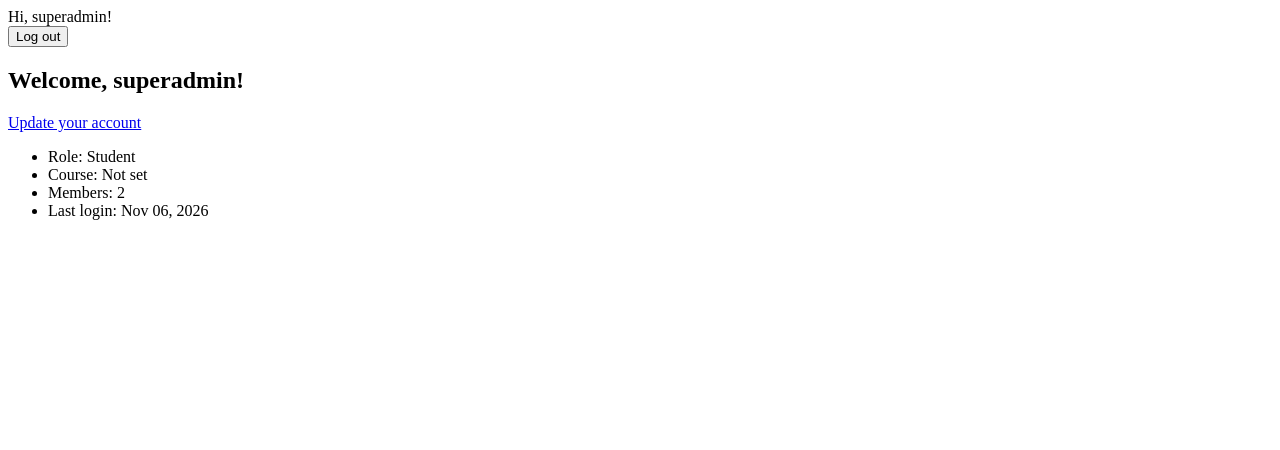
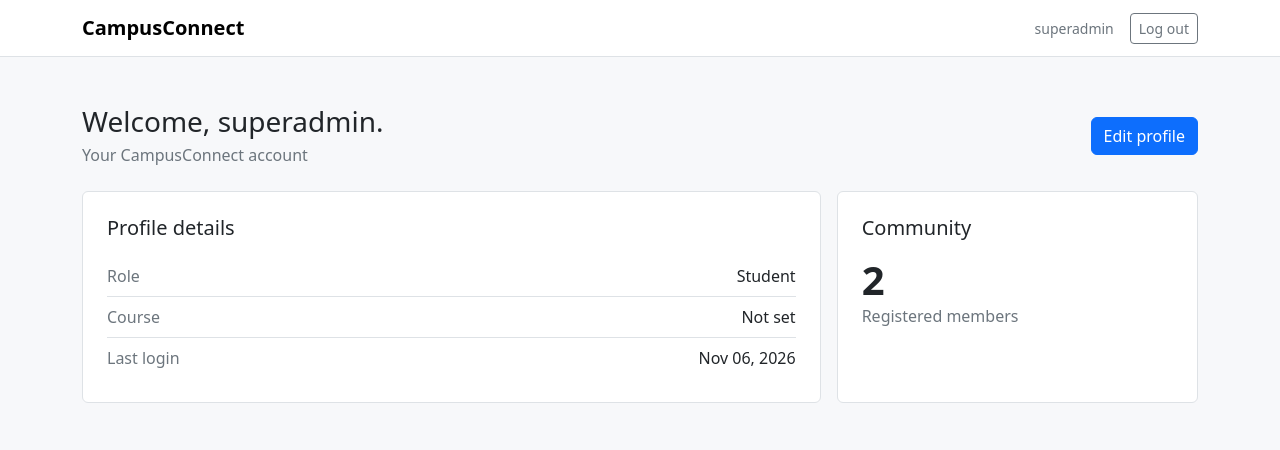
Before and after one commit to Raymond-Isaac-B-Rasonabe/CSIT327-Rasonabe-RaymondIsaac-FirstDjango, a Django app: page /dashboard/view/ in a window 1280 px wide. Shown: the top 450 px of the page. Run offline with Django 5.2, Linux system fonts and the light colour scheme; a user stored in the database is signed in; data comes from the database, SQL or seed files in the repository; both versions use the stored data as it was after the commit.

Commit message:
added cbootstrap incomplete

```diff
--- a/templates/base.html
+++ b/templates/base.html
@@ -1,23 +1,42 @@
 <!DOCTYPE html>
-<html>
-<head><title>
-    {% block title %}CampusConnect{% endblock %}
-</title></head>
+<html lang="en">
+<head>
+    <meta charset="utf-8">
+    <meta name="viewport" content="width=device-width, initial-scale=1">
+    <title>{% block title %}CampusConnect{% endblock %}</title>
+    <link href="https://cdn.jsdelivr.net/npm/bootstrap@5.3.8/dist/css/bootstrap.min.css" rel="stylesheet" integrity="sha384-sRIl4kxILFvY47J16cr9ZwB07vP4J8+LH7qKQnuqkuIAvNWLzeN8tE5YBujZqJLB" crossorigin="anonymous">
+    <style>
+        body {
+            background-color: #f7f8fa;
+        }
+
+        .form-control,
+        .form-select {
+            margin-top: 0.25rem;
+            margin-bottom: 0.75rem;
+        }
+    </style>
+</head>
 <body>
-    <nav>
+    <nav class="navbar navbar-expand bg-white border-bottom">
+        <div class="container">
+            <a class="navbar-brand fw-semibold" href="{% if user.is_authenticated %}{% url 'dashboard' %}{% else %}{% url 'login' %}{% endif %}">CampusConnect</a>
+            <div class="d-flex align-items-center gap-3">
                 {% if user.is_authenticated %}
-        Hi, {{ user.username }}!
+                    <span class="text-secondary small">{{ user.username }}</span>
                     <form method="post" action="{% url 'logout' %}">
                         {% csrf_token %}
-            <button type="submit">Log out</button>
+                        <button class="btn btn-outline-secondary btn-sm" type="submit">Log out</button>
                     </form>
                 {% else %}
-        <a href="{% url 'login' %}">Log in</a> <br>
-        <a href="{% url 'signup' %}">Sign up</a>
+                    <a class="btn btn-outline-secondary btn-sm" href="{% url 'login' %}">Log in</a>
+                    <a class="btn btn-primary btn-sm" href="{% url 'signup' %}">Sign up</a>
                 {% endif %}
+            </div>
+        </div>
     </nav>
-    <main>{% block content %}
-
-        {% endblock %}</main>
+    <main class="container py-4 py-md-5">
+        {% block content %}{% endblock %}
+    </main>
 </body>
 </html>
--- a/templates/dashboard/home.html
+++ b/templates/dashboard/home.html
@@ -3,15 +3,46 @@
 {% block title %}Home{% endblock %}
 
 {% block content %}
-<h2>Welcome, {{ user.first_name|default:user.username }}!</h2>
-<a href="{% url 'update_user' %}">Update your account</a>
-<ul>
-    <li>Role: {{ user.get_role_display }}</li>
-    <li>Course: {{ user.course|default:"Not set" }}</li>
-    <li>Members: {{ member_count }}</li>
-    <li>Last login: {{ user.last_login|date:"M d, Y" }}</li>
-</ul>
+<div class="d-flex flex-column flex-sm-row justify-content-between align-items-sm-center gap-3 mb-4">
+    <div>
+        <h1 class="h3 mb-1">Welcome, {{ user.first_name|default:user.username }}.</h1>
+        <p class="text-secondary mb-0">Your CampusConnect account</p>
+    </div>
+    <a class="btn btn-primary" href="{% url 'update_user' %}">Edit profile</a>
+</div>
+
+<div class="row g-3">
+    <div class="col-12 col-lg-8">
+        <section class="bg-white border rounded p-3 p-md-4" aria-labelledby="profile-heading">
+            <h2 class="h5 mb-3" id="profile-heading">Profile details</h2>
+            <ul class="list-group list-group-flush">
+                <li class="list-group-item px-0 d-flex justify-content-between gap-3">
+                    <span class="text-secondary">Role</span>
+                    <span class="text-end">{{ user.get_role_display }}</span>
+                </li>
+                <li class="list-group-item px-0 d-flex justify-content-between gap-3">
+                    <span class="text-secondary">Course</span>
+                    <span class="text-end">{{ user.course|default:"Not set" }}</span>
+                </li>
+                <li class="list-group-item px-0 d-flex justify-content-between gap-3">
+                    <span class="text-secondary">Last login</span>
+                    <span class="text-end">{{ user.last_login|date:"M d, Y"|default:"Not available" }}</span>
+                </li>
+            </ul>
+        </section>
+    </div>
+    <div class="col-12 col-lg-4">
+        <section class="bg-white border rounded p-3 p-md-4 h-100" aria-labelledby="community-heading">
+            <h2 class="h5 mb-3" id="community-heading">Community</h2>
+            <p class="display-6 fw-semibold mb-0">{{ member_count }}</p>
+            <p class="text-secondary mb-0">Registered members</p>
+        </section>
+    </div>
+</div>
+
 {% if is_admin %}
-    <a href="{% url 'admin_panel' %}">Open admin panel</a>
+    <div class="mt-4">
+        <a class="btn btn-outline-secondary" href="{% url 'admin_panel' %}">Open admin panel</a>
+    </div>
 {% endif %}
 {% endblock %}
```
Also changed, not shown: db.sqlite3. Lines whose indentation alone changed are shown as unchanged.
